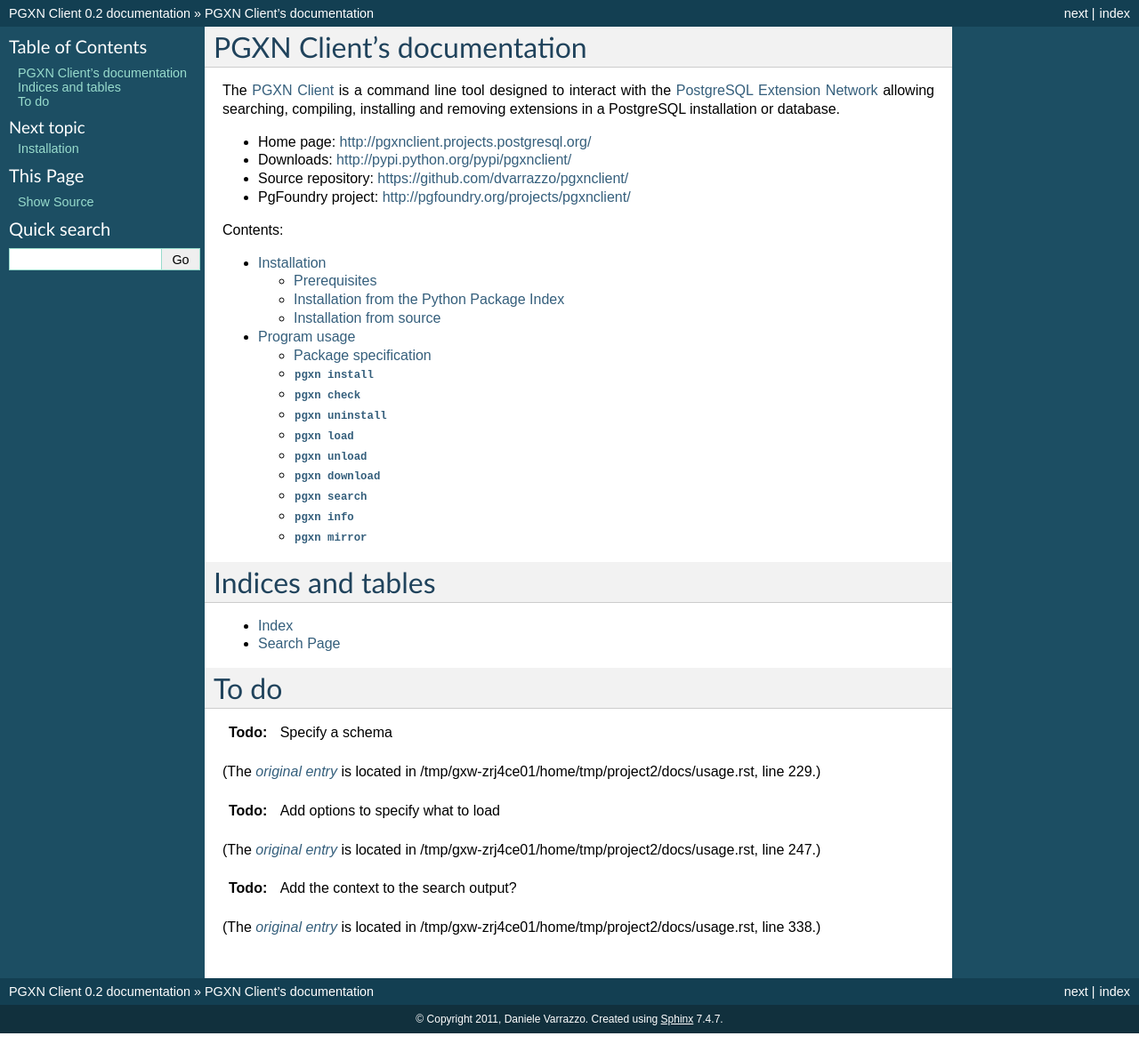
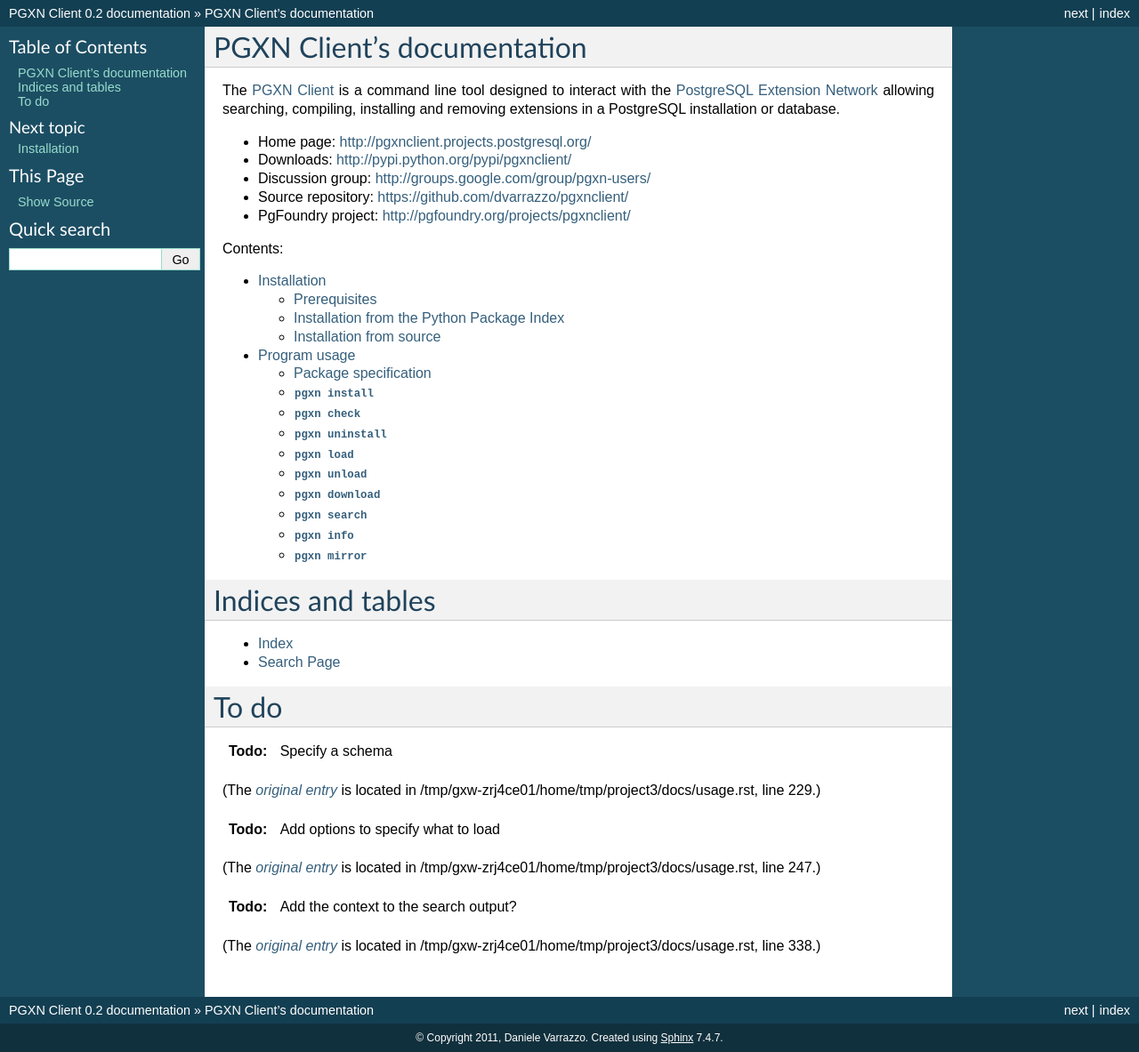
Before and after one commit to pgxn/pgxnclient, a Sphinx documentation site: the page built from docs/index.rst, in a window 1280 px wide. Shown: the whole page at 89% size. Built offline with Sphinx 7.4.7, drawn with Linux system fonts in a browser that asks for light colours; before the commit the page ends 1162 px from its top, so only the background shows below that.

Commit message:
Added discussion group link to docs index.

```diff
--- a/docs/index.rst
+++ b/docs/index.rst
@@ -13,8 +13,10 @@
 
 - Home page: http://pgxnclient.projects.postgresql.org/
 - Downloads: http://pypi.python.org/pypi/pgxnclient/
+- Discussion group: http://groups.google.com/group/pgxn-users/
 - Source repository: https://github.com/dvarrazzo/pgxnclient/
 - PgFoundry project: http://pgfoundry.org/projects/pgxnclient/
+
 
 Contents:
 
```
